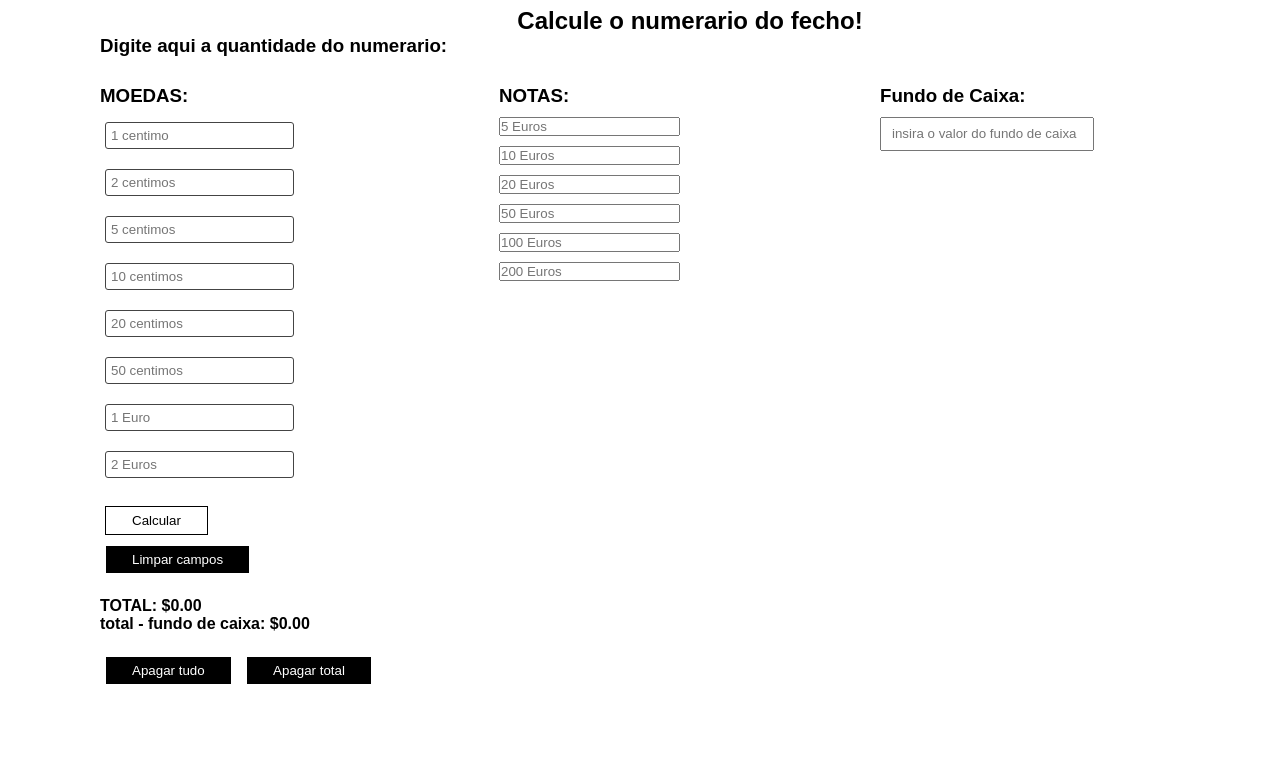
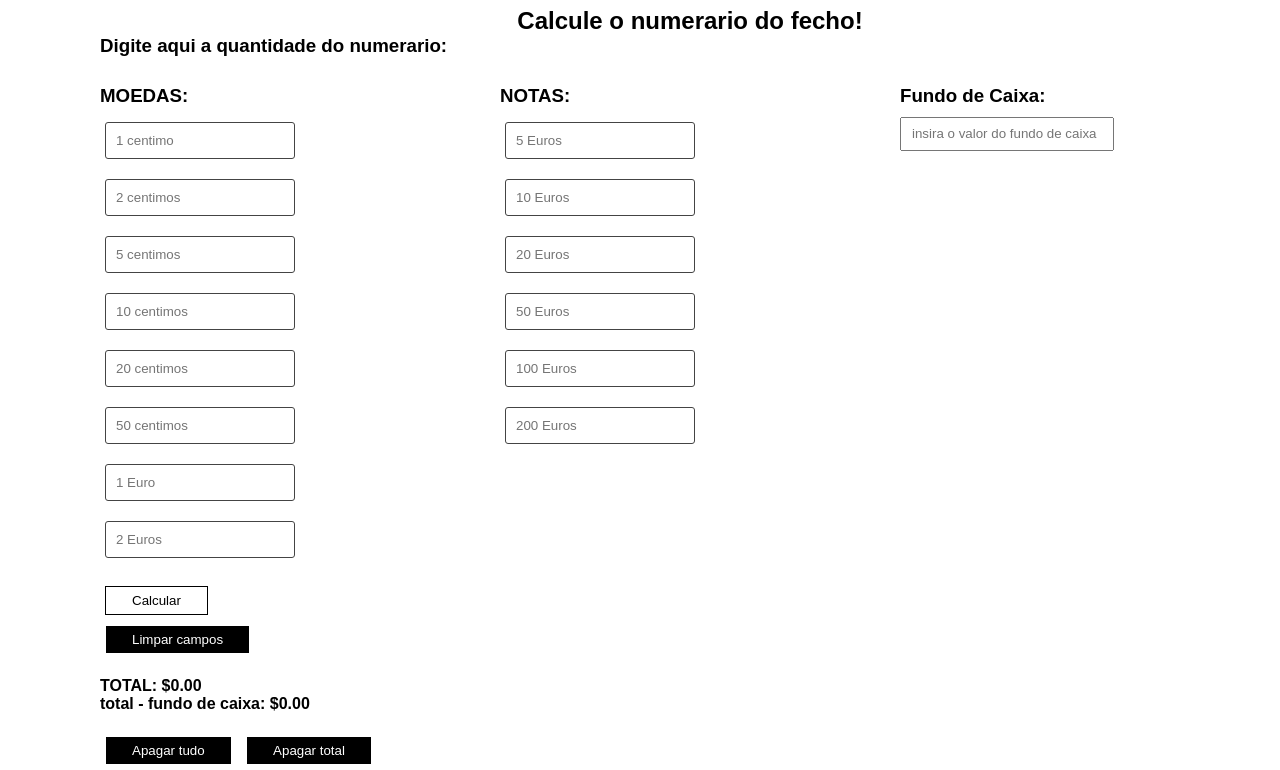
Before and after one commit to Sampai0z/referencias_extreme, a plain HTML site: page fecho.html in a window 1280 px wide. Shown: the part 141-911 px from the top of the page. Before the commit the page ends 831 px from the top, so only its background shows below. Drawn offline with Linux system fonts and the light colour scheme.

Commit message:
finalizado estilização da pagina e correção de bug

```diff
--- a/assets/style.css
+++ b/assets/style.css
@@ -132,18 +132,12 @@ body {
   gap: 200px;
   width: 200px;
 }
-.coin_input {
-  padding: 5px;
+.coin_input,
+.notas_input {
+  padding: 10px;
   margin: 5px;
   border: 1px solid rgb(68, 68, 68);
   border-radius: 3px;
-}
-.coin_input:hover {
-  padding: 5px;
-  margin: 5px;
-}
-.coin_input:focus {
-  outline: none;
 }
 
 .apagar {
--- a/fecho.html
+++ b/fecho.html
@@ -33,7 +33,7 @@
     <section class="todo">
       <h1 class="second-title">Calcule o numerario do fecho!</h1>
       <h3>Digite aqui a quantidade do numerario:</h3>
-      <div class="fecho">
+      <form class="fecho">
         <div class="section-fecho">
           <br />
           <h3>MOEDAS:</h3>
@@ -150,7 +150,7 @@
             class="fundo"
           />
         </div>
-      </div>
+      </form>
       <section>
         <br />
         <button type="button" onclick="calcular()" class="delete">
```
